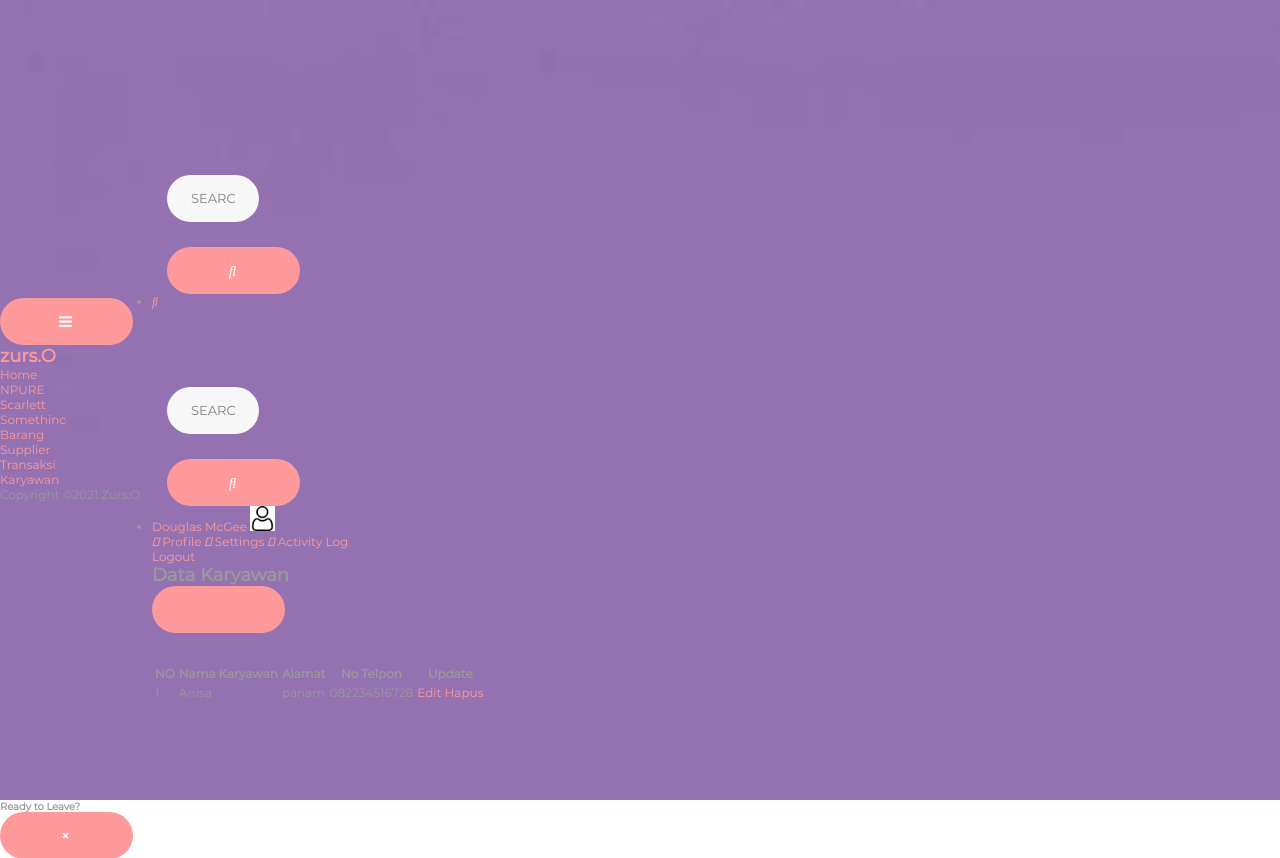
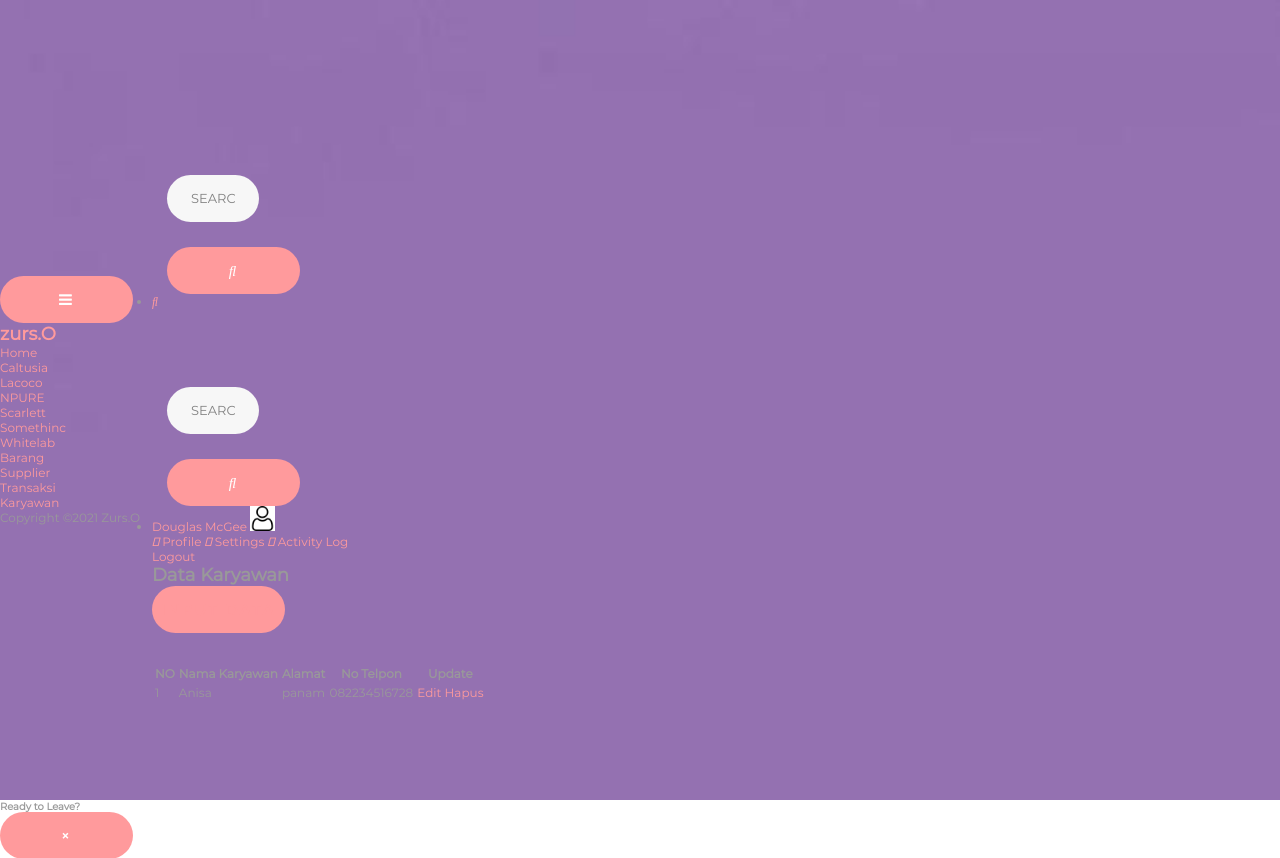
Before and after one commit to lailaelbadr/projectBPWL, a PHP site: page /view/tampil_karyawan.php in a window 1280 px wide. Shown: the top 858 px of the page. Run offline with PHP 8.4, Linux system fonts and the light colour scheme; data comes from the database, SQL or seed files in the repository.

Commit message:
Update tampil_karyawan.php

```diff
--- a/view/tampil_karyawan.php
+++ b/view/tampil_karyawan.php
@@ -31,14 +31,23 @@
 	          <li class="active">
 	            <a href="#homeSubmenu" data-toggle="collapse" aria-expanded="false" class="dropdown-toggle">Home</a>
 	            <ul class="collapse list-unstyled" id="homeSubmenu">
-                <li>
-                    <a href="npure1.php">NPURE</a>
+				<li>
+                    <a href="caltusia.php">Caltusia</a>
+                </li>
+				<li>
+                    <a href="lacoco.php">Lacoco</a>
+                </li>
+				<li>
+                    <a href="npure.php">NPURE</a>
                 </li>
                 <li>
                     <a href="scarlett.php">Scarlett</a>
                 </li>
                 <li>
                     <a href="somethinc.php">Somethinc</a>
+                </li>
+				<li>
+                    <a href="whitelab.php">Whitelab</a>
                 </li>
 	            </ul>
 	          </li>
@@ -154,7 +163,7 @@
 
 				<div class="col-md-3">
 					<button type="button" class="btn mb-2 mb-md-0 btn-outline-secondary btn-block">
-						<a href = "../view/input/input_karyawan.php">Input Data</a>
+						<a href = "../view/input/inputkaryawan.php">Input Data</a>
 					</button>
 				</div>
 
```
